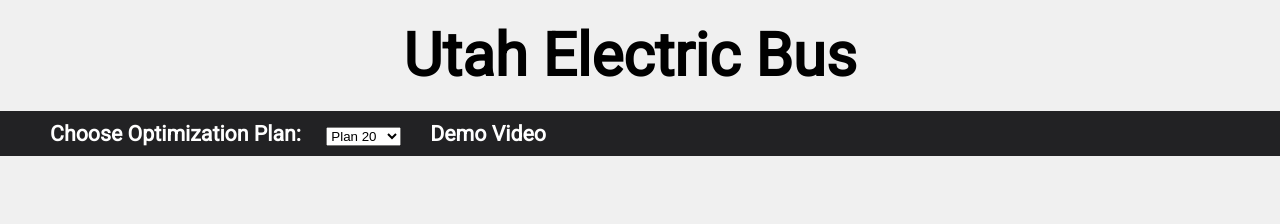
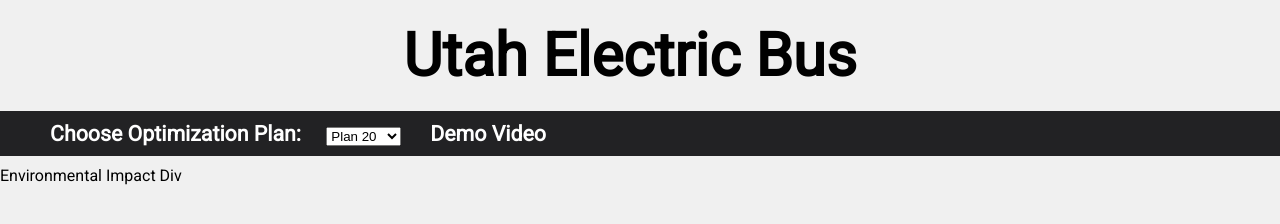
Before and after one commit to mozartfish/electric-bus-project, a website: page index.html in a window 1280 px wide. Drawn offline with Linux system fonts and the light colour scheme.

Commit message:
add environmental impact stuff

```diff
--- a/index.html
+++ b/index.html
@@ -31,6 +31,9 @@
           </div>
         </div>
       </div>
+      <div class="environmental-impact">
+        Environmental Impact Div
+      </div>
     </div>
     <!-- This is the electric bus project -->
   </body>
```
